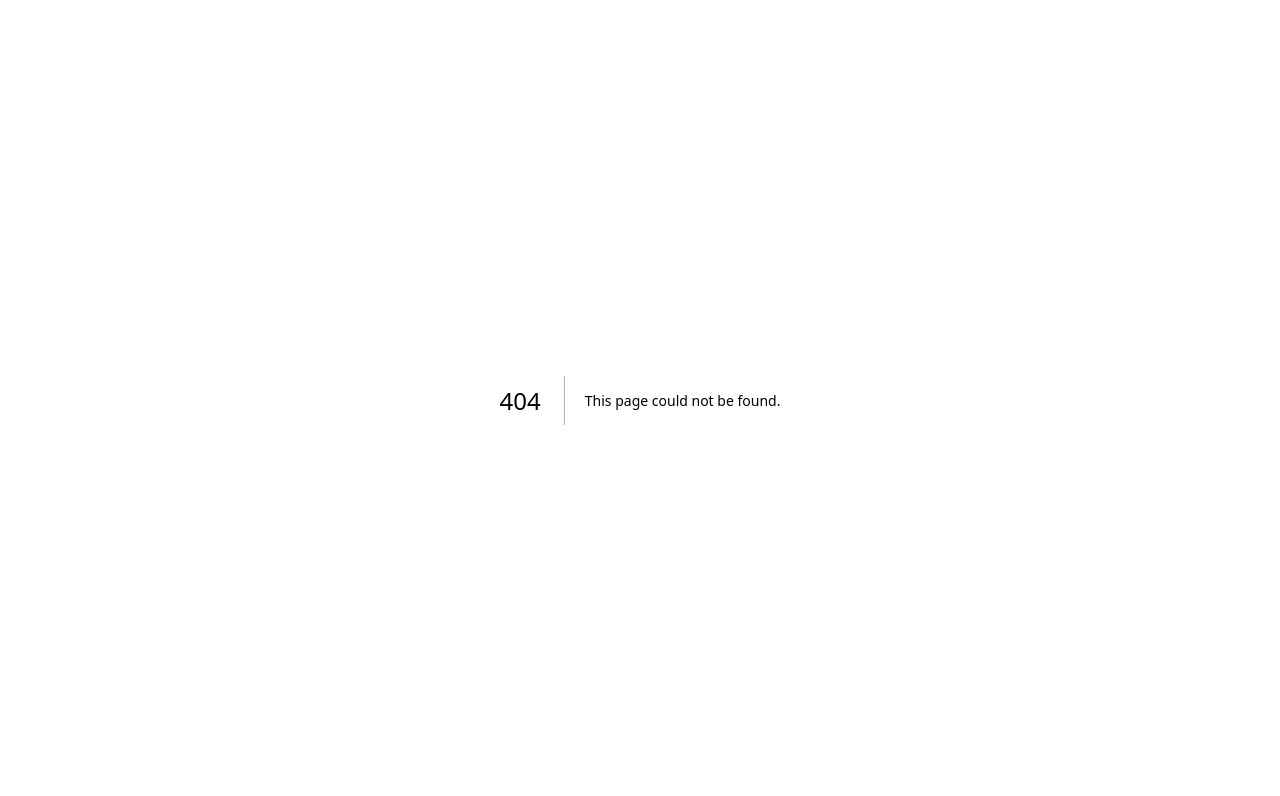
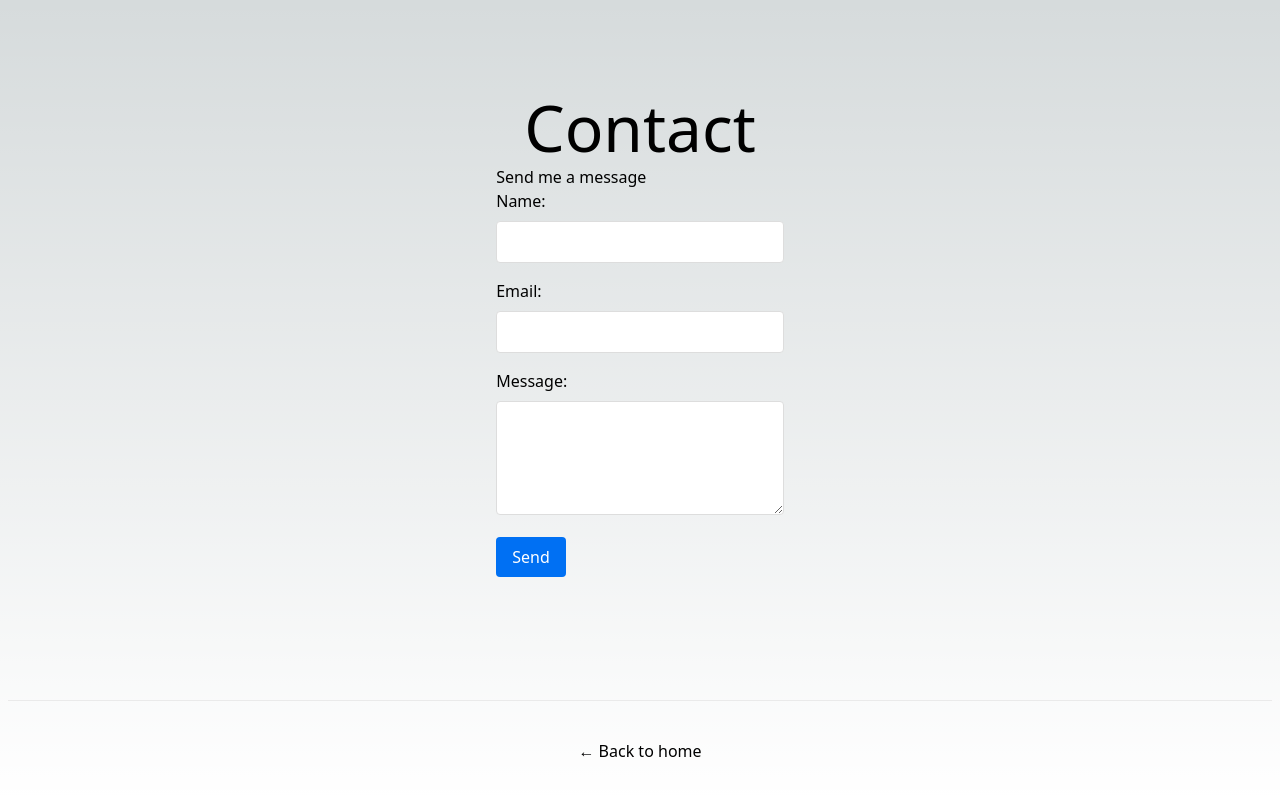
Before and after one commit to jonathankerth/my-portfolio, a Next.js app: page /contact in a window 1280 px wide. Before the commit this address had no page. Shown: the top 796 px of the page. Built offline with nearby package versions, Linux system fonts and the light colour scheme.

Commit message:
add contact page and styling

```diff
--- /dev/null
+++ b/src/pages/contact.js
@@ -0,0 +1,91 @@
+import { useState } from "react";
+import Head from "next/head";
+import Link from "next/link";
+import styles from "../styles/Contact.module.css";
+
+export default function Contact() {
+	const [status, setStatus] = useState("");
+
+	const handleSubmit = async (event) => {
+		event.preventDefault();
+		const form = event.target;
+		const data = new FormData(form);
+
+		const response = await fetch("/api/contact", {
+			method: "POST",
+			body: data,
+		});
+
+		if (response.ok) {
+			setStatus("Message sent! I'll get back to you shortly.");
+			form.reset();
+		} else {
+			setStatus("Oops! Something went wrong. Please try again.");
+		}
+	};
+
+	return (
+		<div className={styles.container}>
+			<Head>
+				<title>Contact - Software Engineer Portfolio</title>
+				<meta
+					name="description"
+					content="Get in touch with me for collaborations or opportunities"
+				/>
+				<link rel="icon" href="/favicon.ico" />
+			</Head>
+
+			<main className={styles.main}>
+				<h1 className={styles.title}>Contact</h1>
+
+				<div className={styles.contactForm}>
+					<h2>Send me a message</h2>
+					<form onSubmit={handleSubmit}>
+						<label htmlFor="name" className={styles.formLabel}>
+							Name:
+						</label>
+						<input
+							type="text"
+							id="name"
+							name="name"
+							className={styles.formInput}
+							required
+						/>
+
+						<label htmlFor="email" className={styles.formLabel}>
+							Email:
+						</label>
+						<input
+							type="email"
+							id="email"
+							name="email"
+							className={styles.formInput}
+							required
+						/>
+
+						<label htmlFor="message" className={styles.formLabel}>
+							Message:
+						</label>
+						<textarea
+							id="message"
+							name="message"
+							rows="4"
+							className={styles.formTextarea}
+							required
+						></textarea>
+
+						<button type="submit" className={styles.formButton}>
+							Send
+						</button>
+					</form>
+
+					{status && <p className={styles.formStatus}>{status}</p>}
+				</div>
+			</main>
+
+			<footer className={styles.footer}>
+				<Link href="/">← Back to home</Link>
+			</footer>
+		</div>
+	);
+}
--- a/src/pages/index.js
+++ b/src/pages/index.js
@@ -23,10 +23,8 @@ export default function Home() {
 
 				<div className={styles.grid}>
 					<Link href="/projects" className={styles.card}>
-						<a>
-							<h2>Projects &rarr;</h2>
-							<p>Check out my amazing projects!</p>
-						</a>
+						<h2>Projects &rarr;</h2>
+						<p>Check out my amazing projects!</p>
 					</Link>
 
 					<a href="/skills" className={styles.card}>
@@ -39,10 +37,10 @@ export default function Home() {
 						<p>Learn more about my background and experience.</p>
 					</a>
 
-					<a href="/contact" className={styles.card}>
+					<Link href="/contact" className={styles.card}>
 						<h2>Contact &rarr;</h2>
 						<p>Get in touch with me for collaborations or opportunities.</p>
-					</a>
+					</Link>
 				</div>
 			</main>
 
--- /dev/null
+++ b/src/styles/Contact.module.css
@@ -0,0 +1,92 @@
+.container {
+	min-height: 100vh;
+	padding: 0 0.5rem;
+	display: flex;
+	flex-direction: column;
+	justify-content: center;
+	align-items: center;
+}
+
+.main {
+	padding: 5rem 0;
+	flex: 1;
+	display: flex;
+	flex-direction: column;
+	justify-content: center;
+	align-items: center;
+}
+
+.title {
+	margin: 0;
+	line-height: 1.15;
+	font-size: 4rem;
+}
+
+.title,
+.description {
+	text-align: center;
+}
+
+.description {
+	line-height: 1.5;
+	font-size: 1.5rem;
+}
+
+.contactInfo,
+.contactForm {
+	max-width: 800px;
+	margin-bottom: 2rem;
+}
+
+.formLabel {
+	display: block;
+	margin-bottom: 0.5rem;
+}
+
+.footer {
+	width: 100%;
+	height: 100px;
+	border-top: 1px solid #eaeaea;
+	display: flex;
+	justify-content: center;
+	align-items: center;
+}
+
+.footer a {
+	display: flex;
+	justify-content: center;
+	align-items: center;
+}
+
+/* Add these new classes */
+.formInput {
+	width: 100%;
+	padding: 0.5rem;
+	margin-bottom: 1rem;
+	border: 1px solid #ddd;
+	border-radius: 4px;
+}
+
+.formTextarea {
+	width: 100%;
+	padding: 0.5rem;
+	margin-bottom: 1rem;
+	border: 1px solid #ddd;
+	border-radius: 4px;
+	resize: vertical;
+}
+
+.formButton {
+	background-color: #0070f3;
+	color: white;
+	padding: 0.5rem 1rem;
+	border: none;
+	border-radius: 4px;
+	cursor: pointer;
+	font-size: 1rem;
+	transition: background-color 0.2s ease-in;
+}
+
+.formButton:hover {
+	background-color: #0050c3;
+}
```
Also changed, not shown: src/pages/about-me.js (added), src/styles/About-me.module.css (added).
